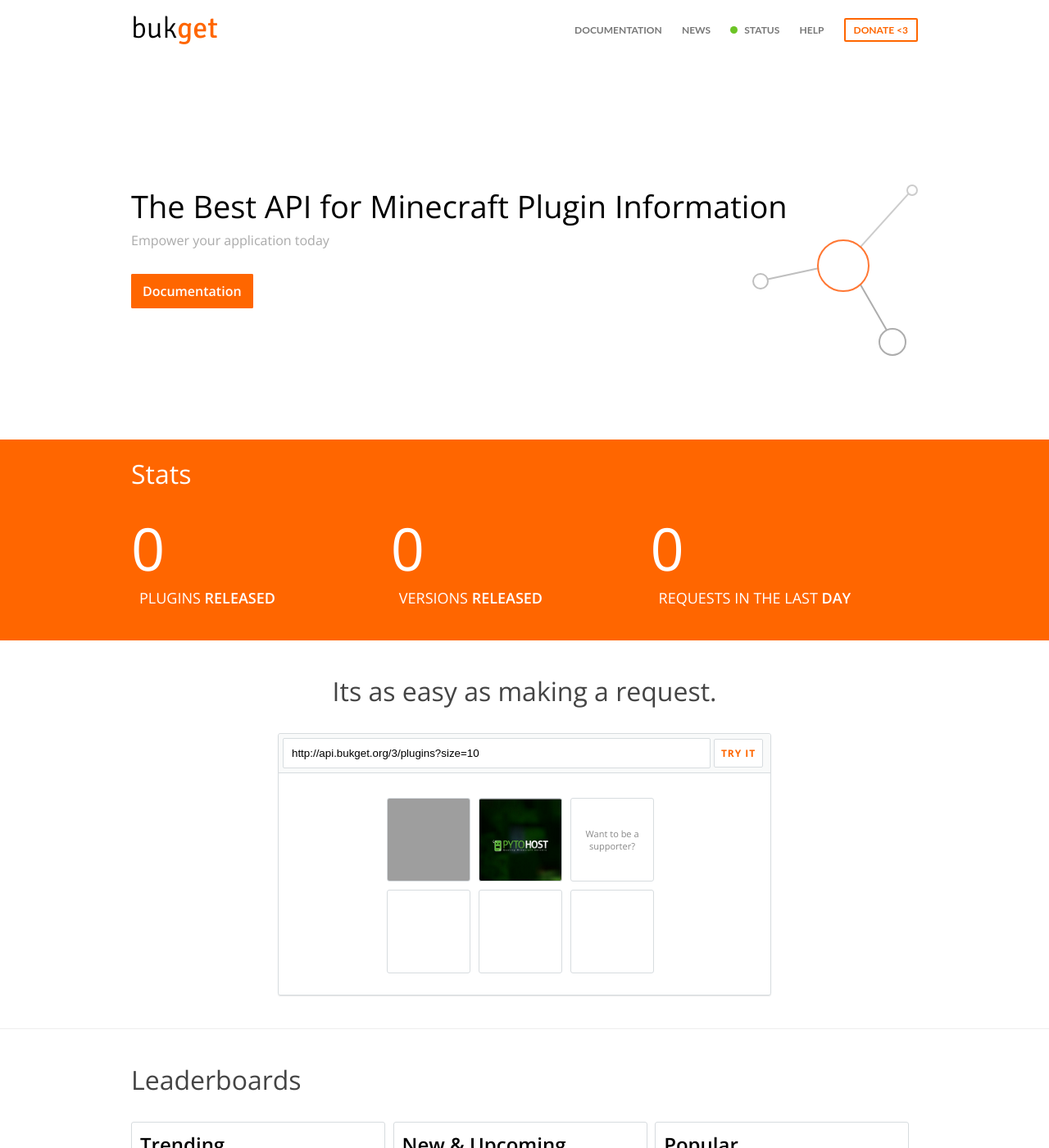
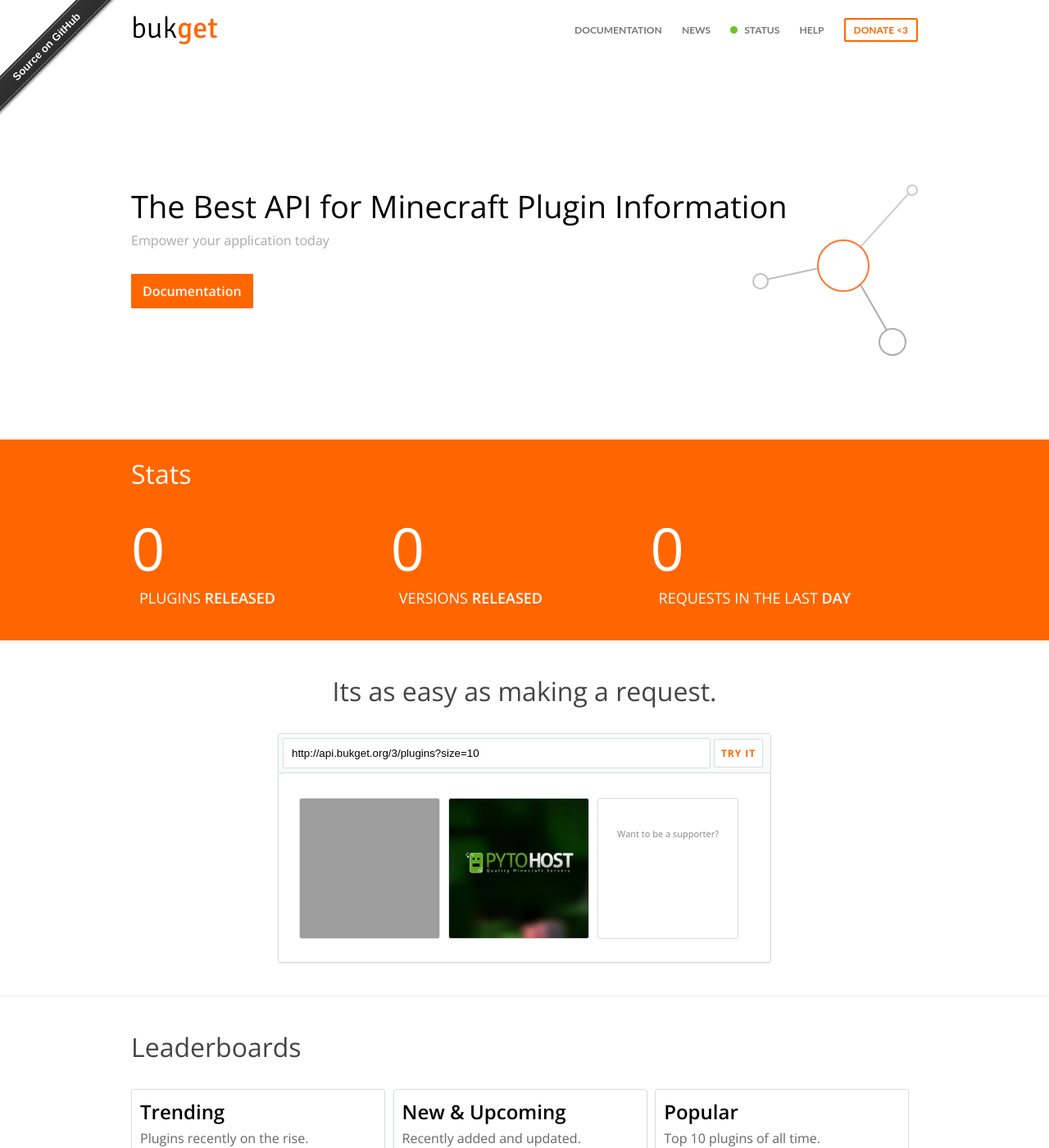
Before and after one commit to BukGet/website, a Jekyll site: the page built from index.html, in a window 1280 px wide and 1400 px high. Shown: the whole window at 82% size. Built offline with Jekyll 4.4.1, drawn with Linux system fonts in a browser that asks for light colours; nearby versions of some CDN libraries; some web fonts are replaced; Markdown is read by kramdown in place of the engine named in the settings; grey boxes are pictures that could not be loaded.

```diff
--- /dev/null
+++ b/CNAME
@@ -0,0 +1 @@
+bukget.org
--- a/_config.yml
+++ b/_config.yml
@@ -1,3 +1,3 @@
 name: Bukget
-markdown: redcarpet
+markdown: kramdown
 pygments: true
--- a/_layouts/default.html
+++ b/_layouts/default.html
@@ -31,22 +31,39 @@
     <script src="http://code.highcharts.com/highcharts.js"></script>
     <script src="js/globals.js"></script>
     <script src="js/status.js"></script>
+    <link rel="stylesheet" href="css/gh-fork-ribbon.css">
+
+    <script type="text/javascript">
+      var gaJsHost = (("https:" == document.location.protocol) ? "https://ssl." : "http://www.");
+      document.write(unescape("%3Cscript src='" + gaJsHost + "google-analytics.com/ga.js' type='text/javascript'%3E%3C/script%3E"));
+    </script>
+    <script type="text/javascript">
+      try {
+          var pageTracker = _gat._getTracker("UA-36855231-1");
+      pageTracker._trackPageview();
+      } catch(err) {}
+    </script>
   </head>
   <body>
+    <div class="github-fork-ribbon-wrapper left">
+      <div class="github-fork-ribbon">
+          <a href="https://github.com/BukGet">Source on GitHub</a>
+      </div>
+    </div>
     <header>
       <div class="header-inner">
         <nav>
-          <a href="index.html" class="logo">
+          <a href="/website" class="logo">
             <span class="entypo-bucket"></span>
             <h1 class="text">buk<strong>get</strong></h1>
           </a>
 
           <div class="links">
             <a href="/website/documentation">Documentation</a>
-            <a href="">News</a>
+            <a href="/website/news">News</a>
             <a href="/website/status"><span class="radial pending"></span> Status</a>
-            <a href="/websitehelp">Help</a>
-            <a href="" class="donate">Donate <3</a>
+            <a href="/website/help">Help</a>
+            <a href="https://www.paypal.com/cgi-bin/webscr?cmd=_s-xclick&hosted_button_id=LM2UUUHWC54TA" class="donate">Donate <3</a>
           </div>
         </nav>
       </div>
--- /dev/null
+++ b/_plugins/markdown.rb
@@ -0,0 +1,16 @@
+module Jekyll
+  class MarkdownTag < Liquid::Tag
+    def initialize(tag_name, text, tokens)
+      super
+      @text = text.strip
+    end
+    require "kramdown"
+    def render(context)
+      tmpl = File.read File.join Dir.pwd, "_includes", @text
+      site = context.registers[:site]
+      tmpl = (Liquid::Template.parse tmpl).render site.site_payload
+      html = Kramdown::Document.new(tmpl).to_html
+    end
+  end
+end
+Liquid::Template.register_tag('markdown', Jekyll::MarkdownTag)
--- /dev/null
+++ b/css/gh-fork-ribbon.css
@@ -0,0 +1,135 @@
+/* Left will inherit from right (so we don't need to duplicate code) */
+.github-fork-ribbon {
+  /* The right and left classes determine the side we attach our banner to */
+  position: absolute;
+
+  /* Add a bit of padding to give some substance outside the "stitching" */
+  padding: 2px 0;
+
+  /* Set the base colour */
+  background-color: #a00;
+
+  /* Set a gradient: transparent black at the top to almost-transparent black at the bottom */
+  background-image: -webkit-gradient(linear, left top, left bottom, from(rgba(0, 0, 0, 0)), to(rgba(0, 0, 0, 0.15)));
+  background-image: -webkit-linear-gradient(top, rgba(0, 0, 0, 0), rgba(0, 0, 0, 0.15));
+  background-image: -moz-linear-gradient(top, rgba(0, 0, 0, 0), rgba(0, 0, 0, 0.15));
+  background-image: -ms-linear-gradient(top, rgba(0, 0, 0, 0), rgba(0, 0, 0, 0.15));
+  background-image: -o-linear-gradient(top, rgba(0, 0, 0, 0), rgba(0, 0, 0, 0.15));
+  background-image: linear-gradient(to bottom, rgba(0, 0, 0, 0), rgba(0, 0, 0, 0.15));
+
+  /* Add a drop shadow */
+  -webkit-box-shadow: 0 2px 3px 0 rgba(0, 0, 0, 0.5);
+  -moz-box-shadow: 0 2px 3px 0 rgba(0, 0, 0, 0.5);
+  box-shadow: 0 2px 3px 0 rgba(0, 0, 0, 0.5);
+
+  z-index: 9999;
+  pointer-events: auto;
+}
+
+.github-fork-ribbon a,
+.github-fork-ribbon a:hover {
+  /* Set the font */
+  font: 700 13px "Helvetica Neue", Helvetica, Arial, sans-serif;
+  color: #fff;
+
+  /* Set the text properties */
+  text-decoration: none;
+  text-shadow: 0 -1px rgba(0, 0, 0, 0.5);
+  text-align: center;
+
+  /* Set the geometry. If you fiddle with these you'll also need
+     to tweak the top and right values in .github-fork-ribbon. */
+  width: 200px;
+  line-height: 20px;
+
+  /* Set the layout properties */
+  display: inline-block;
+  padding: 2px 0;
+
+  /* Add "stitching" effect */
+  border-width: 1px 0;
+  border-style: dotted;
+  border-color: #fff;
+  border-color: rgba(255, 255, 255, 0.7);
+}
+
+.github-fork-ribbon-wrapper {
+  width: 150px;
+  height: 150px;
+  position: absolute;
+  overflow: hidden;
+  top: 0;
+  z-index: 9999;
+  pointer-events: none;
+}
+
+.github-fork-ribbon-wrapper.fixed {
+  position: fixed;
+}
+
+.github-fork-ribbon-wrapper.left {
+  left: 0;
+}
+
+.github-fork-ribbon-wrapper.right {
+  right: 0;
+}
+
+.github-fork-ribbon-wrapper.left-bottom {
+  position: fixed;
+  top: inherit;
+  bottom: 0;
+  left: 0;
+}
+
+.github-fork-ribbon-wrapper.right-bottom {
+  position: fixed;
+  top: inherit;
+  bottom: 0;
+  right: 0;
+}
+
+.github-fork-ribbon-wrapper.right .github-fork-ribbon {
+  top: 42px;
+  right: -43px;
+
+  -webkit-transform: rotate(45deg);
+  -moz-transform: rotate(45deg);
+  -ms-transform: rotate(45deg);
+  -o-transform: rotate(45deg);
+  transform: rotate(45deg);
+}
+
+.github-fork-ribbon-wrapper.left .github-fork-ribbon {
+  top: 42px;
+  left: -43px;
+
+  -webkit-transform: rotate(-45deg);
+  -moz-transform: rotate(-45deg);
+  -ms-transform: rotate(-45deg);
+  -o-transform: rotate(-45deg);
+  transform: rotate(-45deg);
+}
+
+
+.github-fork-ribbon-wrapper.left-bottom .github-fork-ribbon {
+  top: 80px;
+  left: -43px;
+
+  -webkit-transform: rotate(45deg);
+  -moz-transform: rotate(45deg);
+  -ms-transform: rotate(45deg);
+  -o-transform: rotate(45deg);
+  transform: rotate(45deg);
+}
+
+.github-fork-ribbon-wrapper.right-bottom .github-fork-ribbon {
+  top: 80px;
+  right: -43px;
+
+  -webkit-transform: rotate(-45deg);
+  -moz-transform: rotate(-45deg);
+  -ms-transform: rotate(-45deg);
+  -o-transform: rotate(-45deg);
+  transform: rotate(-45deg);
+}
--- a/css/style.css
+++ b/css/style.css
@@ -525,20 +525,20 @@ header nav .links a .radial.pending,
 }
 
 .features .browser .browser-page {
-  height: 230px;
+  height: 190px;
   padding: 20px;
   overflow: auto;
 }
 
 .features .browser .browser-page .start-page {
-  width: 336px;
+  width: 550px;
   margin: 0 auto;
 }
 
 .features .browser .browser-page .start-page .browser-box {
   display: block;
-  width: 102px;
-  height: 102px;
+  width: 172px;
+  height: 172px;
   margin: 10px 10px 0 0;
   border: 1px solid hsl(207, 11%, 86%);
   float: left;
@@ -561,3 +561,7 @@ header nav .links a .radial.pending,
   padding: 40px 0;
   border-bottom: 1px solid #eee;
 }
+
+.left .github-fork-ribbon {
+  background-color: #333;
+}
--- a/index.html
+++ b/index.html
@@ -70,9 +70,6 @@ page: home
             <a href="http://mcmyadmin.com" class="browser-box" style="background: url('http://mcmyadmin.com/images/square.png'); background-size: contain;"></a>
             <a href="http://pytohost.com/" class="browser-box"  style="background: url('images/pytohost.png') no-repeat;"></a>
             <a class="browser-box" href="mailto:support@bukget.org">Want to be a supporter?</a>
-            <a class="browser-box"></a>
-            <a class="browser-box"></a>
-            <a class="browser-box"></a>
           </div>
         </div>
       </div>
```
Also changed, not shown: _includes/help.md (added, +38 -0 lines), help.html (added, +16 -0 lines), markdown.rb (added, +16 -0 lines), images/pytohost.png.
